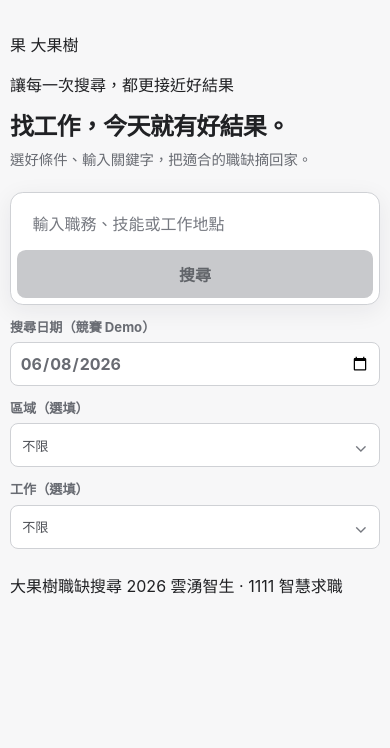
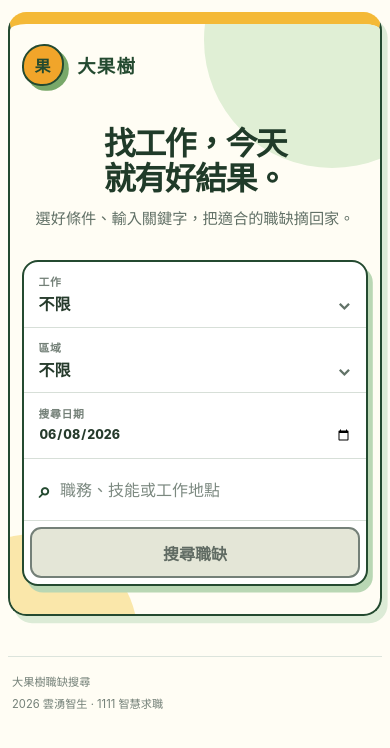
Before and after one commit to TakalaWang/1111-work-retrieval, a SvelteKit app in the folder apps/web/: page / in a window 390 px wide. Shown: the top 748 px of the page. Built offline with nearby package versions, Linux system fonts and the light colour scheme.

Commit message:
feat(web): integrate Big Fruit Tree search controls

```diff
--- a/apps/web/src/lib/MultiSelectChecklist.svelte
+++ b/apps/web/src/lib/MultiSelectChecklist.svelte
@@ -170,11 +170,17 @@
     position: relative;
     display: grid;
     min-width: 0;
-    gap: 0.4rem;
+    align-content: center;
+    gap: 0.15rem;
+    padding: 0.7rem 0.9rem;
+    border-right: 1px solid #d7dfd8;
   }
 
   .field-label {
-    font-weight: 700;
+    color: #748078;
+    font-size: 0.68rem;
+    font-weight: 850;
+    letter-spacing: 0.06em;
   }
 
   button,
@@ -186,38 +192,38 @@
     display: flex;
     width: 100%;
     min-width: 0;
-    min-height: 2.75rem;
+    min-height: 1.5rem;
     align-items: center;
     justify-content: space-between;
     gap: 0.5rem;
-    border: 1px solid #cfd1d5;
-    border-radius: 0.5rem;
-    padding: 0.35rem 0.7rem;
-    background: #fff;
-    color: #4b4e54;
+    border: 0;
+    padding: 0;
+    background: transparent;
+    color: #263b2c;
+    font-weight: 800;
     cursor: pointer;
     text-align: left;
   }
 
   .trigger:hover:not(:disabled) {
-    border-color: #aeb1b7;
+    color: #3f754d;
   }
 
   .trigger:focus-visible,
   .panel input:focus-visible,
   .actions button:focus-visible {
-    outline: 3px solid rgb(215 25 95 / 18%);
-    outline-offset: 1px;
+    outline: 3px solid rgb(36 74 48 / 22%);
+    outline-offset: 4px;
+    border-radius: 0.25rem;
   }
 
   .trigger:disabled {
-    background: #f1f1f2;
-    color: #777a80;
+    color: #89938c;
     cursor: not-allowed;
   }
 
   .chevron {
-    color: #767980;
+    color: #617267;
     font-size: 1.1rem;
   }
 
@@ -227,11 +233,11 @@
     top: calc(100% + 0.4rem);
     left: 0;
     width: min(22rem, calc(100vw - 2rem));
-    border: 1px solid #d6d7da;
-    border-radius: 0.65rem;
+    border: 2px solid #244a30;
+    border-radius: 0.85rem;
     padding: 0.65rem;
     background: #fff;
-    box-shadow: 0 12px 32px rgb(32 33 36 / 16%);
+    box-shadow: 6px 7px 0 #b9d7b4;
   }
 
   .align-end .panel {
@@ -242,10 +248,10 @@
   .search-label input {
     width: 100%;
     min-height: 2.75rem;
-    border: 1px solid #cfd1d5;
+    border: 1px solid #aebcaf;
     border-radius: 0.45rem;
     padding: 0.5rem 0.65rem;
-    color: #202124;
+    color: #203b29;
   }
 
   fieldset {
@@ -263,7 +269,7 @@
 
   .match-count {
     margin: 0.45rem 0 0;
-    color: #767980;
+    color: #6d796f;
     font-size: 0.75rem;
   }
 
@@ -275,18 +281,18 @@
     gap: 0.65rem;
     border-radius: 0.4rem;
     padding: 0.45rem 0.5rem;
-    color: #34363b;
+    color: #263b2c;
     cursor: pointer;
   }
 
   .option:hover {
-    background: #f7f1f4;
+    background: #edf5e8;
   }
 
   .option input {
     width: 1.1rem;
     height: 1.1rem;
-    accent-color: #d7195f;
+    accent-color: #f1a52a;
   }
 
   .option-path {
@@ -297,14 +303,14 @@
   code {
     display: block;
     margin-top: 0.15rem;
-    color: #767980;
+    color: #6d796f;
     font-size: 0.72rem;
   }
 
   .empty {
     margin: 0;
     padding: 1rem 0.5rem;
-    color: #767980;
+    color: #6d796f;
     text-align: center;
   }
 
@@ -328,7 +334,7 @@
 
   .clear {
     background: transparent;
-    color: #686b72;
+    color: #4f6255;
   }
 
   .clear:disabled {
@@ -337,8 +343,9 @@
   }
 
   .done {
-    background: #d7195f;
-    color: #fff;
+    border: 2px solid #244a30 !important;
+    background: #f1a52a;
+    color: #203b29;
   }
 
   .sr-only {
@@ -352,6 +359,11 @@
   }
 
   @media (max-width: 36rem) {
+    .field {
+      border-right: 0;
+      border-bottom: 1px solid #d7dfd8;
+    }
+
     .panel,
     .align-end .panel {
       position: static;
--- a/apps/web/src/routes/+page.svelte
+++ b/apps/web/src/routes/+page.svelte
@@ -58,7 +58,11 @@
 </svelte:head>
 
 <main>
-  <section class="search" aria-labelledby="search-title">
+  <section
+    class="search"
+    class:has-results={loading || searched || error}
+    aria-labelledby="search-title"
+  >
     <header class="intro">
       <div class="brand" aria-label="大果樹">
         <span class="brand-mark" aria-hidden="true">果</span>
@@ -75,25 +79,25 @@
         void submit();
       }}
     >
-      <div class="query-row">
-        <label class="sr-only" for="job-query">搜尋職缺</label>
-        <input
-          id="job-query"
-          bind:value={query}
-          type="search"
-          name="query"
-          required
-          maxlength="512"
-          autocomplete="off"
-          placeholder="輸入職務、技能或工作地點"
+      <div class="search-shell">
+        <MultiSelectChecklist
+          id="duty-codes"
+          label="工作"
+          searchPlaceholder="搜尋工作名稱或代碼"
+          options={filterOptions.duties}
+          bind:selected={dutyCodes}
+          disabled={loading}
         />
-        <button type="submit" disabled={loading || !query.trim()}>
-          {loading ? '搜尋中…' : '搜尋'}
-        </button>
-      </div>
-      <div class="controls">
-        <label for="search-date">
-          <span>搜尋日期（競賽 Demo）</span>
+        <MultiSelectChecklist
+          id="location-codes"
+          label="區域"
+          searchPlaceholder="搜尋區域名稱或代碼"
+          options={filterOptions.locations}
+          bind:selected={locationCodes}
+          disabled={loading}
+        />
+        <label class="date-field" for="search-date">
+          <span>搜尋日期</span>
           <input
             id="search-date"
             bind:value={searchDate}
@@ -102,23 +106,27 @@
             disabled={loading}
           />
         </label>
-        <MultiSelectChecklist
-          id="location-codes"
-          label="區域（選填）"
-          searchPlaceholder="搜尋區域名稱或代碼"
-          options={filterOptions.locations}
-          bind:selected={locationCodes}
-          disabled={loading}
-        />
-        <MultiSelectChecklist
-          id="duty-codes"
-          label="工作（選填）"
-          searchPlaceholder="搜尋工作名稱或代碼"
-          options={filterOptions.duties}
-          bind:selected={dutyCodes}
-          disabled={loading}
-          align="end"
-        />
+        <label class="query-field" for="job-query">
+          <span class="sr-only">搜尋職缺</span>
+          <span class="search-icon" aria-hidden="true">⌕</span>
+          <input
+            id="job-query"
+            bind:value={query}
+            type="search"
+            name="query"
+            required
+            maxlength="512"
+            autocomplete="off"
+            placeholder="職務、技能或工作地點"
+          />
+        </label>
+        <button
+          class="search-button"
+          type="submit"
+          disabled={loading || !query.trim()}
+        >
+          {loading ? '搜尋中…' : '搜尋職缺'}
+        </button>
       </div>
     </form>
   </section>
@@ -258,41 +266,6 @@
     margin-bottom: 1.25rem;
   }
 
-  .identity {
-    display: flex;
-    align-items: center;
-    gap: 0.65rem;
-    margin-bottom: 1rem;
-  }
-
-  .identity-mark {
-    display: grid;
-    width: 2.25rem;
-    height: 2.25rem;
-    flex: 0 0 auto;
-    place-items: center;
-    border-radius: 0.55rem;
-    background: #d7195f;
-    color: #fff;
-    font-size: 0.72rem;
-    font-weight: 900;
-    letter-spacing: -0.04em;
-  }
-
-  .identity-name {
-    margin: 0;
-    font-size: 0.72rem;
-    font-weight: 900;
-    letter-spacing: 0.12em;
-  }
-
-  .competition-name {
-    margin: 0.15rem 0 0;
-    color: #686b72;
-    font-size: 0.72rem;
-    font-weight: 700;
-  }
-
   h1 {
     margin: 0;
     font-size: clamp(1.5rem, 4vw, 2rem);
@@ -306,40 +279,6 @@
     color: #686b72;
     font-size: 0.9rem;
     line-height: 1.55;
-  }
-
-  .query-row {
-    display: flex;
-    padding: 0.35rem;
-    border: 1px solid #cfd1d5;
-    border-radius: 0.8rem;
-    background: #fff;
-    box-shadow: 0 6px 24px rgb(32 33 36 / 7%);
-    transition:
-      border-color 160ms ease,
-      box-shadow 160ms ease;
-  }
-
-  .query-row:focus-within {
-    border-color: #d7195f;
-    box-shadow:
-      0 0 0 3px rgb(215 25 95 / 12%),
-      0 8px 28px rgb(32 33 36 / 9%);
-  }
-
-  .query-row input {
-    min-width: 0;
-    min-height: 3.25rem;
-    flex: 1;
-    border: 0;
-    outline: 0;
-    padding: 0.75rem 1rem;
-    background: transparent;
-    color: inherit;
-  }
-
-  .query-row input::placeholder {
-    color: #767980;
   }
 
   button {
@@ -373,40 +312,6 @@
     background: #c8c9cc;
     color: #62656a;
     cursor: not-allowed;
-  }
-
-  .controls {
-    display: grid;
-    grid-template-columns: repeat(3, minmax(0, 1fr));
-    align-items: end;
-    gap: 0.75rem;
-    margin-top: 0.75rem;
-    color: #686b72;
-    font-size: 0.82rem;
-  }
-
-  .controls label {
-    display: grid;
-    min-width: 0;
-    gap: 0.4rem;
-    font-weight: 700;
-  }
-
-  .controls input {
-    width: 100%;
-    min-width: 0;
-    min-height: 2.75rem;
-    border: 1px solid #cfd1d5;
-    border-radius: 0.5rem;
-    padding: 0.35rem 0.55rem;
-    background: #fff;
-    color: inherit;
-    font-size: 1rem;
-  }
-
-  .controls input:focus-visible {
-    outline: 3px solid rgb(215 25 95 / 18%);
-    border-color: #d7195f;
   }
 
   .results {
@@ -613,6 +518,319 @@
     clip-path: inset(50%);
   }
 
+  /* Big Fruit Tree — Fresh Market */
+  :global(html) {
+    --leaf: #244a30;
+    --fruit: #f1a52a;
+    --sun: #f4b937;
+    --sprout: #b9d7b4;
+    --cream: #fffdf4;
+    --ink: #203b29;
+    background: var(--cream);
+    color: var(--ink);
+  }
+
+  main {
+    width: min(100% - 2rem, 76rem);
+    padding: 1.5rem 0 3rem;
+  }
+
+  .search {
+    position: relative;
+    overflow: hidden;
+    border: 2px solid var(--leaf);
+    border-top: 0.75rem solid var(--sun);
+    border-radius: 1.5rem;
+    padding: clamp(1.5rem, 4vw, 3.5rem) clamp(1rem, 5vw, 4rem)
+      clamp(2rem, 5vw, 4rem);
+    background: var(--cream);
+    box-shadow: 0.65rem 0.75rem 0 #dcebd6;
+    transition: padding 180ms ease;
+  }
+
+  .search::before,
+  .search::after {
+    position: absolute;
+    border-radius: 50%;
+    content: '';
+    pointer-events: none;
+  }
+
+  .search::before {
+    top: -7rem;
+    right: -5rem;
+    width: 16rem;
+    height: 16rem;
+    background: #e0efd5;
+  }
+
+  .search::after {
+    bottom: -8rem;
+    left: -5rem;
+    width: 13rem;
+    height: 13rem;
+    background: #f7d875;
+    opacity: 0.58;
+  }
+
+  .search.has-results {
+    padding-top: 1.5rem;
+    padding-bottom: 2rem;
+  }
+
+  .intro,
+  form {
+    position: relative;
+    z-index: 1;
+  }
+
+  .intro {
+    margin-bottom: 1.8rem;
+  }
+
+  .brand {
+    display: flex;
+    align-items: center;
+    gap: 0.8rem;
+    color: var(--leaf);
+    font-size: 1.15rem;
+    font-weight: 950;
+    letter-spacing: 0.07em;
+  }
+
+  .brand-mark {
+    display: grid;
+    width: 2.65rem;
+    height: 2.65rem;
+    place-items: center;
+    border: 2px solid var(--leaf);
+    border-radius: 52% 46% 50% 44%;
+    background: var(--fruit);
+    box-shadow: 0.3rem 0.3rem 0 #78a869;
+    color: var(--leaf);
+    font-size: 1rem;
+    font-weight: 950;
+  }
+
+  .brand-promise {
+    position: absolute;
+    top: 0.8rem;
+    right: 0;
+    margin: 0;
+    color: #637268;
+    font-size: 0.72rem;
+    font-weight: 750;
+  }
+
+  h1 {
+    max-width: 46rem;
+    margin: clamp(2.75rem, 7vw, 5rem) auto 0;
+    color: var(--ink);
+    font-family:
+      'Arial Rounded MT Bold', 'Noto Sans TC', ui-rounded, system-ui,
+      sans-serif;
+    font-size: clamp(2.05rem, 5vw, 3.6rem);
+    font-weight: 950;
+    letter-spacing: -0.05em;
+    line-height: 1.08;
+    text-align: center;
+  }
+
+  .has-results h1 {
+    margin-top: 1.5rem;
+    font-size: clamp(1.7rem, 3.5vw, 2.5rem);
+  }
+
+  .intro-copy {
+    margin: 0.75rem auto 0;
+    color: #617066;
+    font-size: 0.95rem;
+    line-height: 1.55;
+    text-align: center;
+  }
+
+  .search-shell {
+    display: grid;
+    grid-template-columns: 9.5rem 9.5rem 10rem minmax(13rem, 1fr) auto;
+    align-items: stretch;
+    max-width: 64rem;
+    min-width: 0;
+    margin: 0 auto;
+    border: 2px solid var(--leaf);
+    border-radius: 1rem;
+    background: #fff;
+    box-shadow: 0.45rem 0.5rem 0 var(--sprout);
+    transition: box-shadow 160ms ease;
+  }
+
+  .search-shell:focus-within {
+    box-shadow:
+      0.45rem 0.5rem 0 var(--sprout),
+      0 0 0 4px rgb(36 74 48 / 12%);
+  }
+
+  .date-field {
+    display: grid;
+    min-width: 0;
+    align-content: center;
+    gap: 0.15rem;
+    border-right: 1px solid #d7dfd8;
+    padding: 0.7rem 0.9rem;
+  }
+
+  .date-field span {
+    color: #748078;
+    font-size: 0.68rem;
+    font-weight: 850;
+    letter-spacing: 0.06em;
+  }
+
+  .date-field input {
+    width: 100%;
+    min-width: 0;
+    min-height: 1.5rem;
+    border: 0;
+    outline: 0;
+    padding: 0;
+    background: transparent;
+    color: #263b2c;
+    font-size: 0.78rem;
+    font-weight: 800;
+  }
+
+  .query-field {
+    display: flex;
+    min-width: 0;
+    align-items: center;
+    gap: 0.6rem;
+    padding: 0.65rem 0.9rem;
+  }
+
+  .search-icon {
+    color: var(--leaf);
+    font-size: 1.35rem;
+    font-weight: 900;
+  }
+
+  .query-field input {
+    width: 100%;
+    min-width: 0;
+    min-height: 2.5rem;
+    border: 0;
+    outline: 0;
+    padding: 0;
+    background: transparent;
+    color: var(--ink);
+  }
+
+  .query-field input::placeholder {
+    color: #7c8980;
+  }
+
+  .search-button {
+    min-width: 7.5rem;
+    margin: 0.4rem;
+    border: 2px solid var(--leaf);
+    border-radius: 0.7rem;
+    padding: 0.7rem 1.2rem;
+    background: var(--fruit);
+    color: var(--ink);
+    font-weight: 900;
+    white-space: nowrap;
+  }
+
+  .search-button:hover:not(:disabled) {
+    background: #f6b946;
+    transform: translateY(-1px);
+  }
+
+  .search-button:focus-visible,
+  .date-field input:focus-visible,
+  .query-field input:focus-visible {
+    outline: 3px solid rgb(36 74 48 / 22%);
+    outline-offset: 2px;
+  }
+
+  .search-button:disabled {
+    border-color: #748078;
+    background: #e4e6d7;
+    color: #606b63;
+  }
+
+  .results {
+    width: min(100%, 64rem);
+    margin: 2.25rem auto 0;
+  }
+
+  .result-summary p,
+  .request-id,
+  .updated,
+  .job-id {
+    color: #617066;
+  }
+
+  .status {
+    border: 1px solid #cfdbd0;
+    border-radius: 1rem;
+    background: #fff;
+  }
+
+  .status.error {
+    border-color: #d89162;
+    background: #fff8ed;
+  }
+
+  .spinner {
+    border-color: #d7e5d1;
+    border-top-color: var(--fruit);
+  }
+
+  ol {
+    gap: 0.9rem;
+  }
+
+  article {
+    border: 1px solid #d9e2da;
+    border-radius: 1rem;
+    padding: 1.4rem;
+    background: #fff;
+  }
+
+  .rank {
+    background: var(--leaf);
+    color: #fffdf4;
+  }
+
+  .metadata li {
+    background: #edf5e8;
+    color: #35533c;
+  }
+
+  .description {
+    display: block;
+    max-width: 72ch;
+    overflow: visible;
+    color: #49584e;
+    line-clamp: unset;
+    -webkit-line-clamp: unset;
+  }
+
+  dl {
+    border-top-color: #e4ebe4;
+  }
+
+  footer {
+    display: flex;
+    justify-content: space-between;
+    gap: 1rem;
+    width: min(100%, 64rem);
+    margin: 2.5rem auto 0;
+    padding-top: 1rem;
+    border-top: 1px solid #dce4dc;
+    color: #748078;
+    font-size: 0.7rem;
+  }
+
   @keyframes spin {
     to {
       transform: rotate(360deg);
@@ -625,16 +843,8 @@
       padding-top: 2rem;
     }
 
-    .query-row {
-      display: grid;
-    }
-
     button {
       min-height: 3rem;
-    }
-
-    .controls {
-      grid-template-columns: 1fr;
     }
 
     .result-summary {
@@ -650,10 +860,92 @@
     }
   }
 
+  @media (max-width: 50rem) {
+    .search-shell {
+      grid-template-columns: 1fr 1fr;
+    }
+
+    .date-field {
+      grid-column: 1 / -1;
+      border-right: 0;
+      border-bottom: 1px solid #d7dfd8;
+    }
+
+    .query-field,
+    .search-button {
+      grid-column: 1 / -1;
+    }
+
+    .query-field {
+      border-bottom: 1px solid #d7dfd8;
+    }
+
+    footer {
+      padding-inline: 0.25rem;
+    }
+  }
+
+  @media (max-width: 30rem) {
+    main {
+      width: min(100% - 1rem, 76rem);
+      padding-top: 0.75rem;
+    }
+
+    .search {
+      border-radius: 1.15rem;
+      padding: 1.25rem 0.75rem 1.75rem;
+      box-shadow: 0.35rem 0.45rem 0 #dcebd6;
+    }
+
+    .brand-promise {
+      display: none;
+    }
+
+    h1 {
+      margin-top: 2.5rem;
+      font-size: 2rem;
+    }
+
+    .search-shell {
+      grid-template-columns: 1fr;
+      box-shadow: 0.3rem 0.4rem 0 var(--sprout);
+    }
+
+    .date-field,
+    .query-field,
+    .search-button {
+      grid-column: auto;
+    }
+
+    .date-field,
+    .query-field {
+      min-width: 0;
+      border-right: 0;
+      border-bottom: 1px solid #d7dfd8;
+    }
+
+    .search-button {
+      min-height: 3rem;
+    }
+
+    article {
+      min-width: 0;
+      padding: 1.1rem;
+    }
+
+    footer {
+      display: grid;
+      gap: 0.35rem;
+    }
+  }
+
   @media (prefers-reduced-motion: reduce) {
-    .query-row,
-    button {
-      transition: none;
+    *,
+    *::before,
+    *::after {
+      scroll-behavior: auto !important;
+      animation-duration: 0.01ms !important;
+      transition-duration: 0.01ms !important;
     }
 
     .spinner {
```
Also changed, not shown: 1 other file (tests, documents, lock files or other folders).
